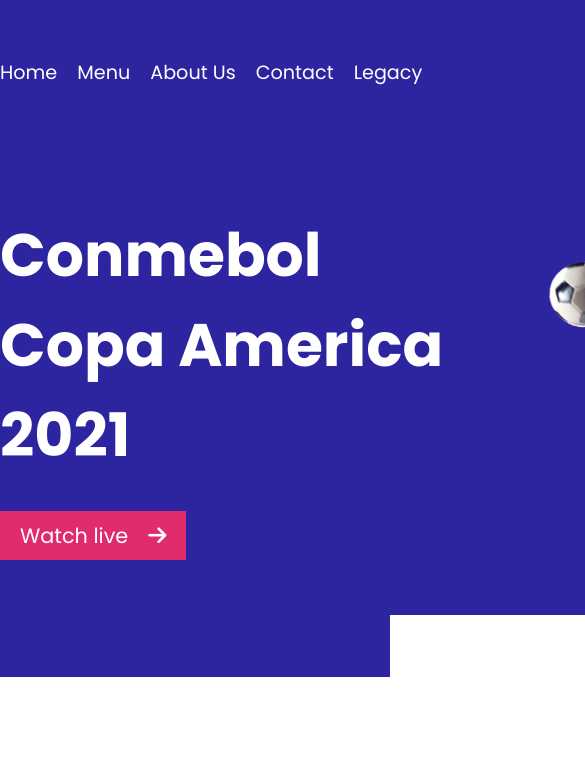
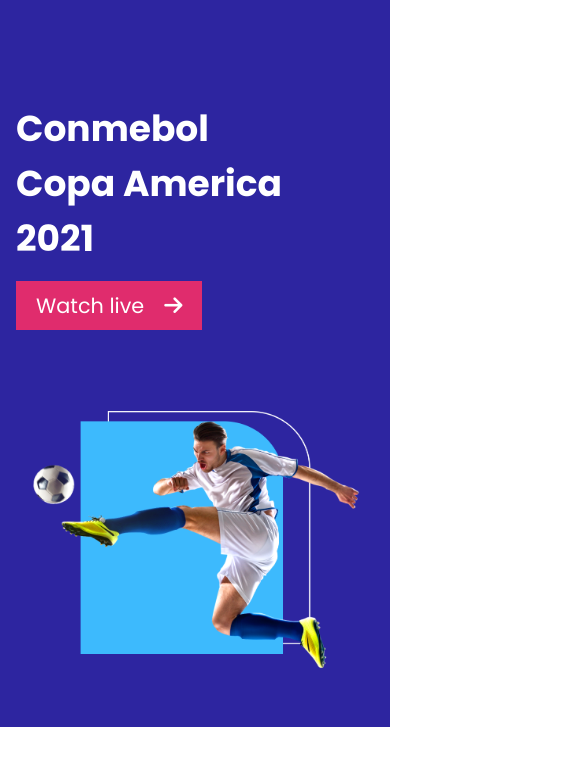
Before and after one commit to shafik720/assignment-2-practice, a plain HTML site: page index.html in a window 390 px wide. Shown: the top 766 px of the page, 585 px wide, since content can reach past the window. Drawn offline with Linux system fonts and the light colour scheme.

Commit message:
banner responsive done

```diff
--- a/index.html
+++ b/index.html
@@ -28,11 +28,11 @@
                 </div>
             </nav>
             <div class="banners">
-                <div class="banner">
+                <div id="banner-heading" class="banner">
                     <h1>Conmebol <br>Copa America <br>2021</h1>
                     <a class="login-button" href="" target="_blank">Watch live<i id="login-icon2" class="fas fa-arrow-right"></i></a>
                 </div>
-                <div class="banner">
+                <div id="banner-image" class="banner">
                     <img src="images/banner.png" alt="" srcset="">
                 </div>
             </div>
--- a/style.css
+++ b/style.css
@@ -10,7 +10,7 @@ header{
     height: 677px;
     margin: auto;
     background-color: #2D25A0;
-    ;
+
 }
 .header{
 
@@ -66,3 +66,57 @@ nav ul{
     height: 438px;
     margin-left: 102px;
 }
+
+
+
+
+
+
+
+
+
+
+
+
+
+
+
+
+
+
+    /*----------------------------------
+    Making Responsive with media query
+    ----------------------------------*/
+
+    @media only screen and (max-width:688px) {
+        nav{
+            display: none;
+        }
+        .header{
+            width: 100%;
+            margin-top: -70px;
+        }
+        .banners{
+            display: flex;
+            flex-direction: column;
+            row-gap: 90px;
+            padding-top: 80px;
+            padding-bottom: 50px;
+        }
+        .banners h1{
+            font-size: 36px;
+        }
+        #banner-heading{
+            margin-left: 16px;
+        }
+        .banner img{
+            width: 329px;
+            height: 259px;
+            margin-left: 0px;
+        }
+        #banner-image{
+            text-align: center;
+        }
+    }
+
+    @media  only screen and (min-width:689px) and (max-width:992px){    }
```
